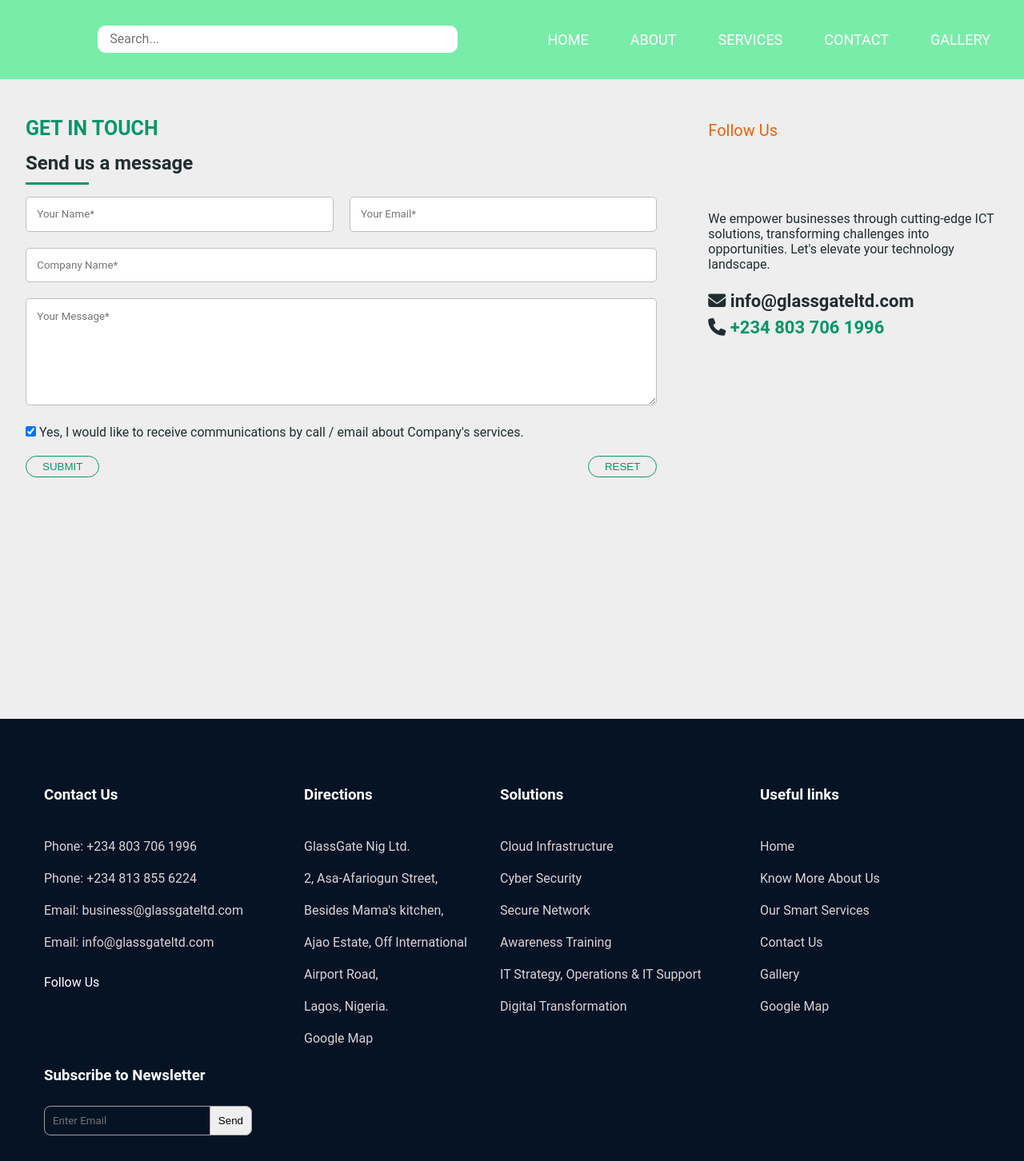
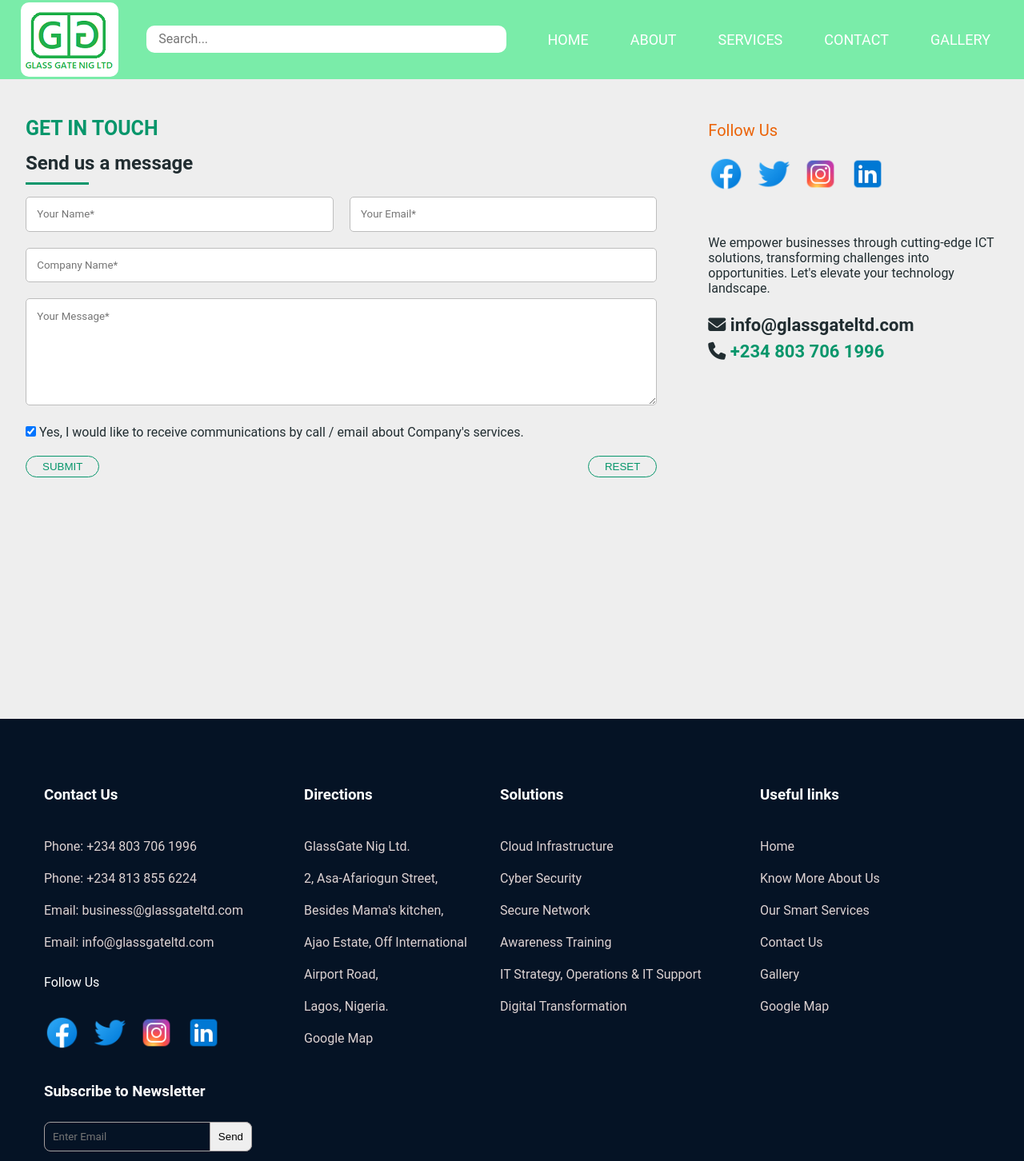
Before and after one commit to Vincency/glassgate2, a plain HTML site: page contact.html in a window 1280 px wide. Shown: the part 1-1453 px from the top of the page at 80% size. Drawn offline with Linux system fonts and the light colour scheme.

Commit message:
Update contact.html

```diff
--- a/contact.html
+++ b/contact.html
@@ -15,7 +15,7 @@
   <header>
     <nav class="top-nav">
 
-      <img class="logo" src="images/Glass Gate Logo 3.png" alt="">
+      <img class="logo" src="Glass Gate Logo 3.png" alt="">
       <input type="text" placeholder="Search..." class="search-box" name="Search">
 
       <input type="checkbox" id="menu-toggle">
@@ -98,10 +98,10 @@
 
         <div class="follow-us">
           <p>Follow Us</p>
-          <a href="https://m.facebook.com/profile.php/?id=100065033471547"><img src="images/facebook icon.png" alt=""></a>
-          <a href="https://twitter.com/glassgateltd?lang=ar-x-fm"><img src="images/twitter icon.png" alt=""></a>
-          <a href="https://www.instagram.com/glassgateltd/"><img src="images/instagram icon.png" alt=""></a>
-          <a href="https://www.linkedin.com/company/glassgateltd/mycompany/"><img src="images/linkedin icon.png" alt=""></a>
+          <a href="https://m.facebook.com/profile.php/?id=100065033471547"><img src="facebook icon.png" alt=""></a>
+          <a href="https://twitter.com/glassgateltd?lang=ar-x-fm"><img src="twitter icon.png" alt=""></a>
+          <a href="https://www.instagram.com/glassgateltd/"><img src="instagram icon.png" alt=""></a>
+          <a href="https://www.linkedin.com/company/glassgateltd/mycompany/"><img src="linkedin icon.png" alt=""></a>
         </div>
 
         <ul>
@@ -134,10 +134,10 @@
 
         <div class="follow-us">
             <p>Follow Us</p>
-            <a href="https://m.facebook.com/profile.php/?id=100065033471547"><img src="images/facebook icon.png" alt=""></a>
-            <a href="#twitter"><img src="images/twitter icon.png" alt=""></a>
-            <a href="#instagram"><img src="images/instagram icon.png" alt=""></a>
-            <a href="#linkedin"><img src="images/linkedin icon.png" alt=""></a>
+            <a href="https://m.facebook.com/profile.php/?id=100065033471547"><img src="facebook icon.png" alt=""></a>
+            <a href="#twitter"><img src="twitter icon.png" alt=""></a>
+            <a href="#instagram"><img src="instagram icon.png" alt=""></a>
+            <a href="#linkedin"><img src="linkedin icon.png" alt=""></a>
         </div>
 
         <div class="subscribe">
```
